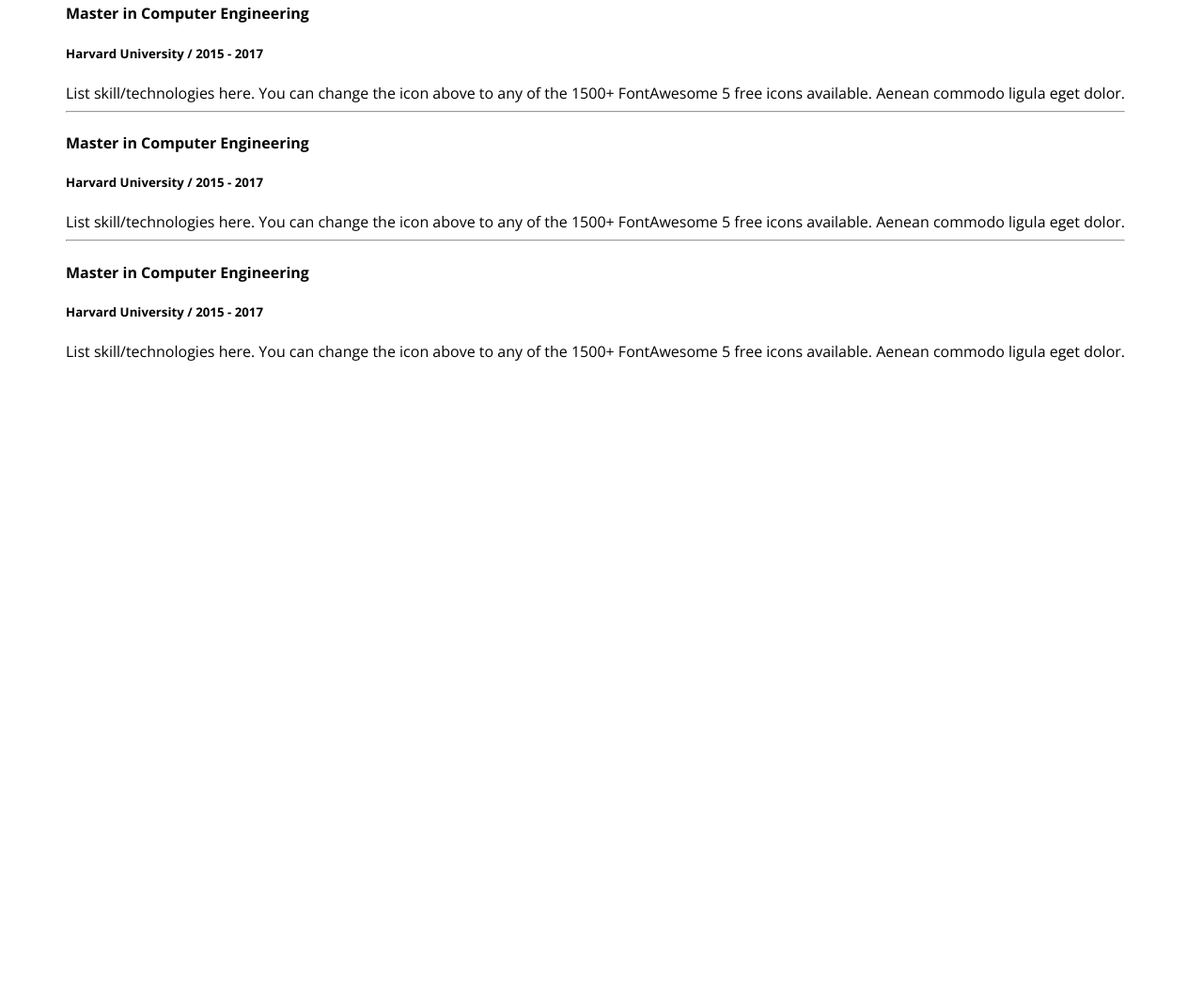
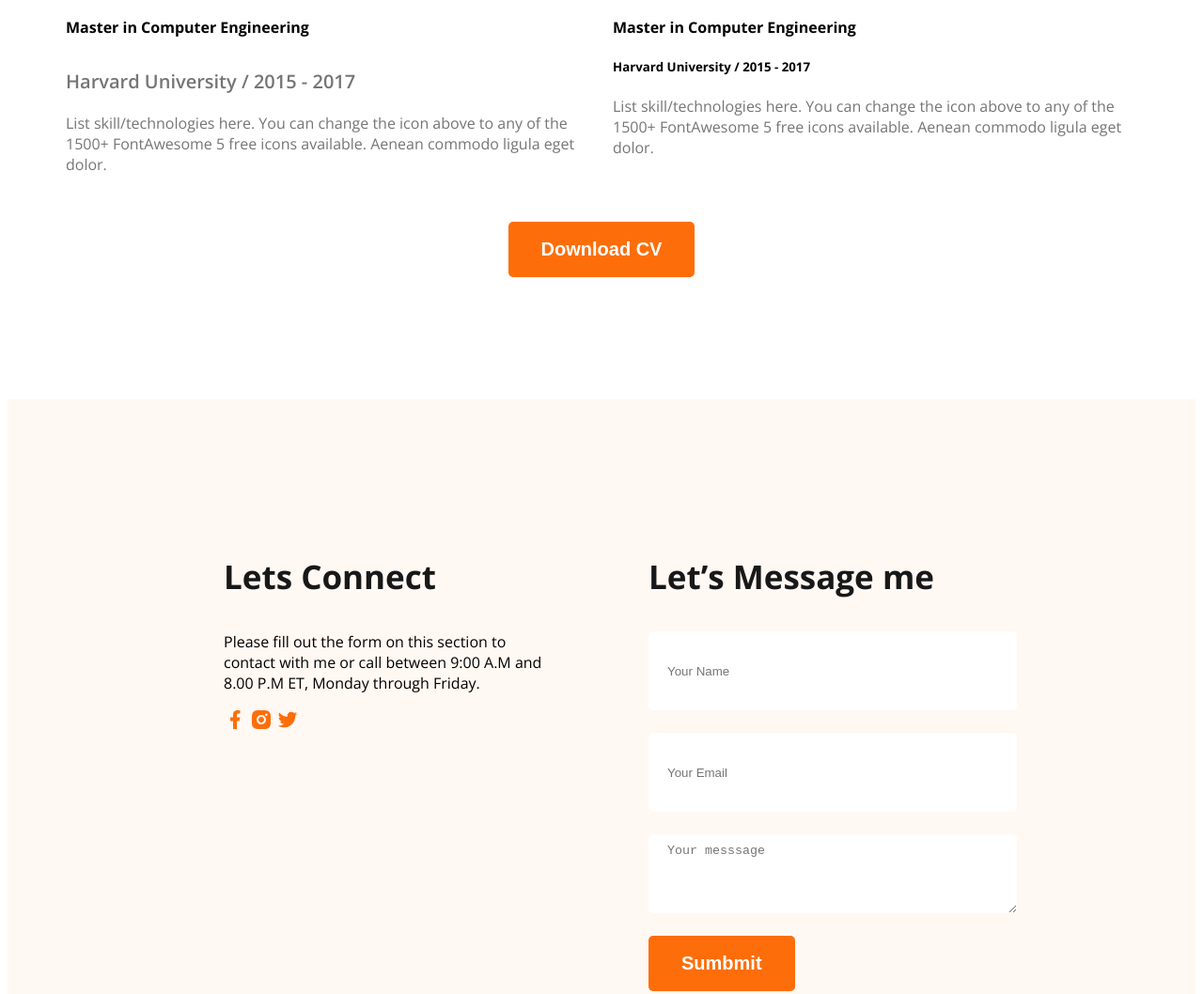
Before and after one commit to naymulhuda/portfolio-project-main, a plain HTML site: page index.html in a window 1280 px wide. Shown: the part 2939-3997 px from the top of the page at 94% size. Before the commit the page ends 3454 px from the top, so only its background shows below. Drawn offline with nearby package versions, Linux system fonts and the light colour scheme.

Commit message:
footer complete

```diff
--- a/index.html
+++ b/index.html
@@ -91,7 +91,7 @@
             </div>
          </section>
          <section class="resume">
-            <h3 class="section-title">A summary of My Resume</h3>
+            <h3 class="section-title text-center">A summary of My Resume</h3>
             <div class="resume-container">
                 <!-- .resume-column*2>h3.resume-column-title+.experience*3>h4>experience-title+hf.experience-subtitle+.experience-description -->
                 <div class="resume-column">
@@ -105,7 +105,6 @@
                     </div>
                     <hr>
                     <div class="experience">
-                    <div class="experience">
                         <h4 class="experience-title">Master in Computer Engineering</h4>
                             <h5 class="experience-subtitle">Harvard University / 2015 - 2017</h5>
                             <div class="experience-description">List skill/technologies here. You can change the icon above
@@ -113,7 +112,6 @@
 
                     </div>
                     <hr>
-                    <div class="experience">
                     <div class="experience">
                         <h4 class="experience-title">Master in Computer Engineering</h4>
                             <h5 class="experience-subtitle">Harvard University / 2015 - 2017</h5>
@@ -132,25 +130,46 @@
                     </div>
                     <hr>
                     <div class="experience">
-                    <div class="experience">
                         <h4 class="experience-title">Master in Computer Engineering</h4>
                             <h5 class="experience-subtitle">Harvard University / 2015 - 2017</h5>
                             <div class="experience-description">List skill/technologies here. You can change the icon above
                              to any of the 1500+ FontAwesome 5 free icons available. Aenean commodo ligula eget dolor.</div>
                     </div>
                     <hr>
-                    <div class="experience">
                         <div class="experience">
                             <h4 class="experience-title">Master in Computer Engineering</h4>
-                                <h5 class="experience-subtitle">Harvard University / 2015 - 2017</h5>
+                                <h5 class="">Harvard University / 2015 - 2017</h5>
                                 <div class="experience-description">List skill/technologies here. You can change the icon above
                                  to any of the 1500+ FontAwesome 5 free icons available. Aenean commodo ligula eget dolor.</div>
                     </div>
                 </div>
             </div>
+            <div class="text-center ">
+                <button class="btn-primary resume-download-cv">Download CV</button>
+            </div>
          </section>
     </main>
-    <footer></footer>
+    <footer class="secondary-bg">
+        <div class="footer-column">
+            <h3 class="section-title">Lets Connect</h3>
+            <p>Please fill out the form on this section to contact with me or call between 9:00 A.M and 8.00 P.M ET, Monday through Friday.</p>
+            <div>
+                <a href=""><img src="images/icons/facebook.png" alt=""></a>
+                <a href=""><img src="images/icons/insta.png" alt=""></a>
+                <a href=""><img src="images/icons/twitter.png" alt=""></a>
+            </div>
+        </div>
+        <div class="footer-column">
+            <h3 class="section-title">Let’s Message me</h3>
+            <form action="">
+                <input type="text" name="" id="" placeholder="Your Name">
+                <input type="email" name="" id="" placeholder="Your Email">
+                <textarea name="" id="" cols="30" rows="20" placeholder="Your messsage"></textarea>
+                <input class="btn-primary" type="Submit" value="Sumbmit">
+            </form>
+
+        </div>
+    </footer>
 </body>
 
 </html>
--- a/style.css
+++ b/style.css
@@ -151,4 +151,46 @@ main section {
 /* resume section styles */
 .resume-container {
     display: flex;
+    gap: 24px;
 }
+
+.experience-subtitle {
+    font-size: 20px;
+    font-weight: 600;
+    margin-bottom: 20px;
+}
+
+.experience-description, .experience-subtitle {
+    color: #757575;
+}
+
+.resume hr {
+    margin: 30px 5px;
+}
+
+.resume-download-cv {
+    margin-top: 50px;
+}
+
+/* footer styles*/
+footer {
+    padding: 130px 230px;
+    display: flex;
+    gap: 100px;
+}
+
+.footer-column {
+    width: 50%;
+}
+
+footer input[type="text"], footer input[type="email"], footer textarea{
+    height: 64px;
+    border-radius: 5px;
+    background-color: white;
+    display: block;
+    width: 100%;
+    padding: 10px 20px;
+    margin-bottom: 24px;
+    border: none;
+
+}
```
